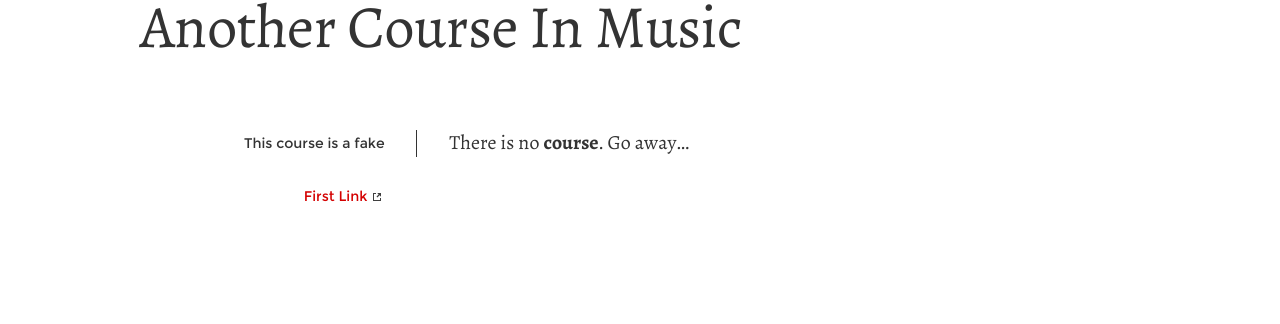
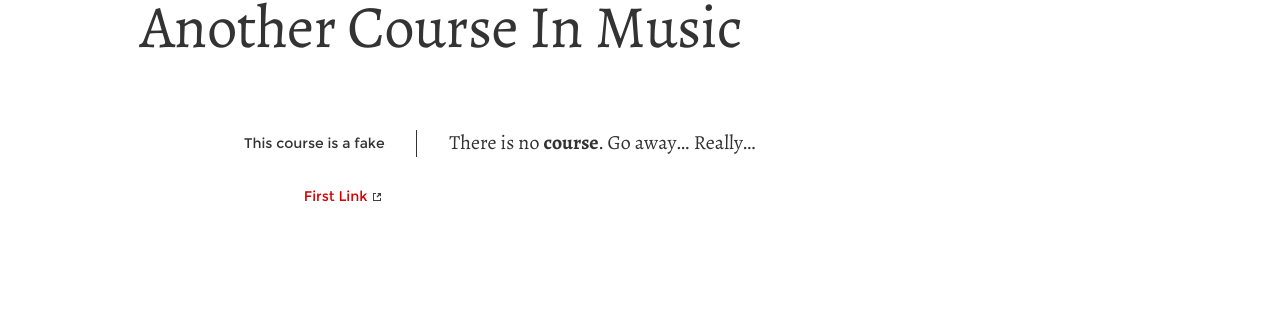
Before and after one commit to netlifydemo/cms-demo, a Jekyll site: the page built from _courses/2015-6-30-another-course.md, in a window 1280 px wide. Shown: the part 125-449 px from the top of the page. Built offline with Jekyll 4.4.1, drawn with Linux system fonts in a browser that asks for light colours.

Commit message:
Updated Course Another Course In Music

```diff
--- a/_courses/2015-6-30-another-course.md
+++ b/_courses/2015-6-30-another-course.md
@@ -10,4 +10,4 @@
 "date": 2015-06-30T19:00:00.000Z
 ---
 
-There is no **course**. Go away...
+There is no **course**. Go away... Really...
```
Also changed, not shown: other parts of _courses/2015-6-30-another-course.md (+1 -1 lines).
